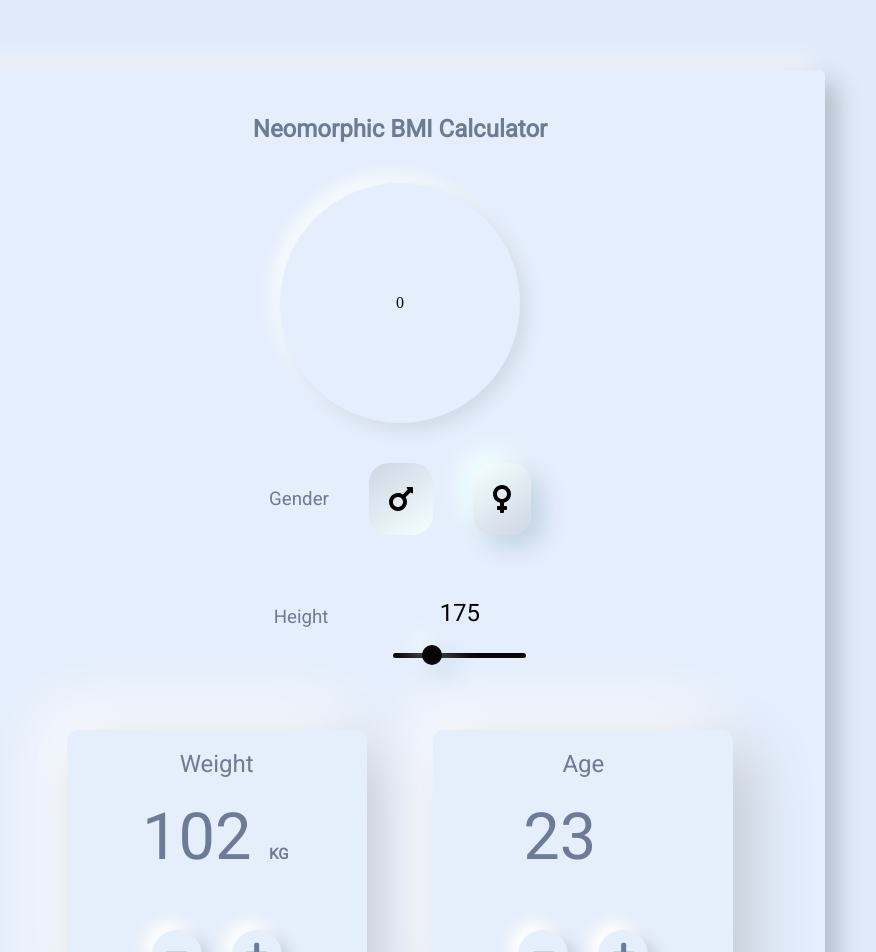
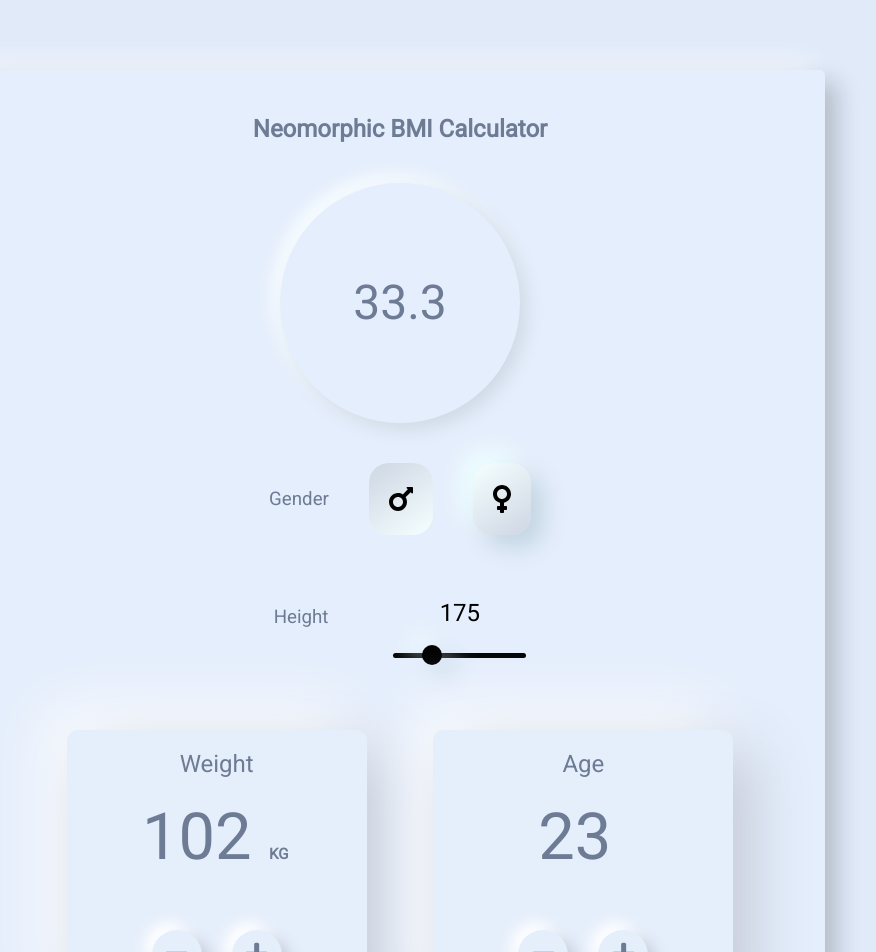
Before and after one commit to Abdul-Sen/Numorphic-BMI-Calculator, a React (Create React App) app: page / in a window 1280 px wide. Shown: the top 952 px of the page, without its empty margins (240-1116 px from the left). Built offline with nearby package versions, Linux system fonts and the light colour scheme.

Commit message:
Bmi calculated

```diff
--- a/src/components/age.js
+++ b/src/components/age.js
@@ -16,7 +16,7 @@ import {changeAge} from '../actions/bmi';
 
 const Test = ({ age, handler }) => (
   <div>
-    <CustomInput maxLength={3} value={age} onChange={handler} />
+    <CustomInput width={"90px"} maxLength={2} value={age} onChange={handler} />
   </div>
 );
 
@@ -40,13 +40,11 @@ function Age(props) {
   };
 
   const incrementAge = () => {
-    // setAge(Number(age) + 1);
     dispatch(changeAge(Number(age)+1));
   };
 
   const decrementAge = () => {
     if (age !== 0) {
-      // setAge(age - 1);
       dispatch(changeAge(Number(age)-1));
 
     }
--- a/src/components/result.js
+++ b/src/components/result.js
@@ -1,4 +1,4 @@
-import React, { Fragment } from 'react';
+import React, { Fragment, useEffect, useState } from 'react';
 import styled from 'styled-components';
 import Flexbox from './shared/flexbox';
 import {useSelector } from 'react-redux';
@@ -16,8 +16,23 @@ align-items: center;
 justify-content: center;
 text-align: center;
 `
+const ResultFormat = styled.div`
+font-family: roboto;
+font-size: 3em;
+color: #6d7b94;
+`;
 function Result(props) {
-    const BmiState = useSelector((rootReducer)=> rootReducer.bmiReducer);
+    const bmiState = useSelector((rootReducer)=> rootReducer.bmiReducer);
+    const [bmi,setBmi] = useState(0);
+    useEffect(()=>{
+        calculateBMI();
+    },[bmiState]);
+
+    const calculateBMI = ()=>{
+        let {height, weight} = bmiState;
+        height = height/1000;
+        setBmi((weight/(height*height))/100);
+    }
     return (
         <Fragment>
             <Flexbox
@@ -27,7 +42,9 @@ function Result(props) {
                 alignItems={"center"}
             >
                 <Body>
-                    {BmiState.bmi}
+                    <ResultFormat>
+                    {Math.round(bmi*10)/10}
+                    </ResultFormat>
                 </Body>
             </Flexbox>
         </Fragment>
--- a/src/reducers/bmiReducer.js
+++ b/src/reducers/bmiReducer.js
@@ -3,8 +3,6 @@ const INIT_STATE = {
     weight: 102,
     height: 175,
     gender: true,
-    bmi: 0,
-    comment: ""
 };
 
 const bmiReducer = (state = INIT_STATE, action) => {
--- a/src/styling/styling.js
+++ b/src/styling/styling.js
@@ -15,8 +15,8 @@ export const CustomInput = styled.input`
   border: none;
   display: inline-block;
   margin: 0;
-  width: 120px;
-  font-size: 65px;
+  width: ${props=> props.width? props.width :  "120px"};
+  font-size: ${props=> props.fontSize? props.fontSize: "65px"};
   color: #6d7b94;
   font-family: roboto;
   font-weight: 300;
```
Also changed, not shown: targetzone21.jpg (added).
